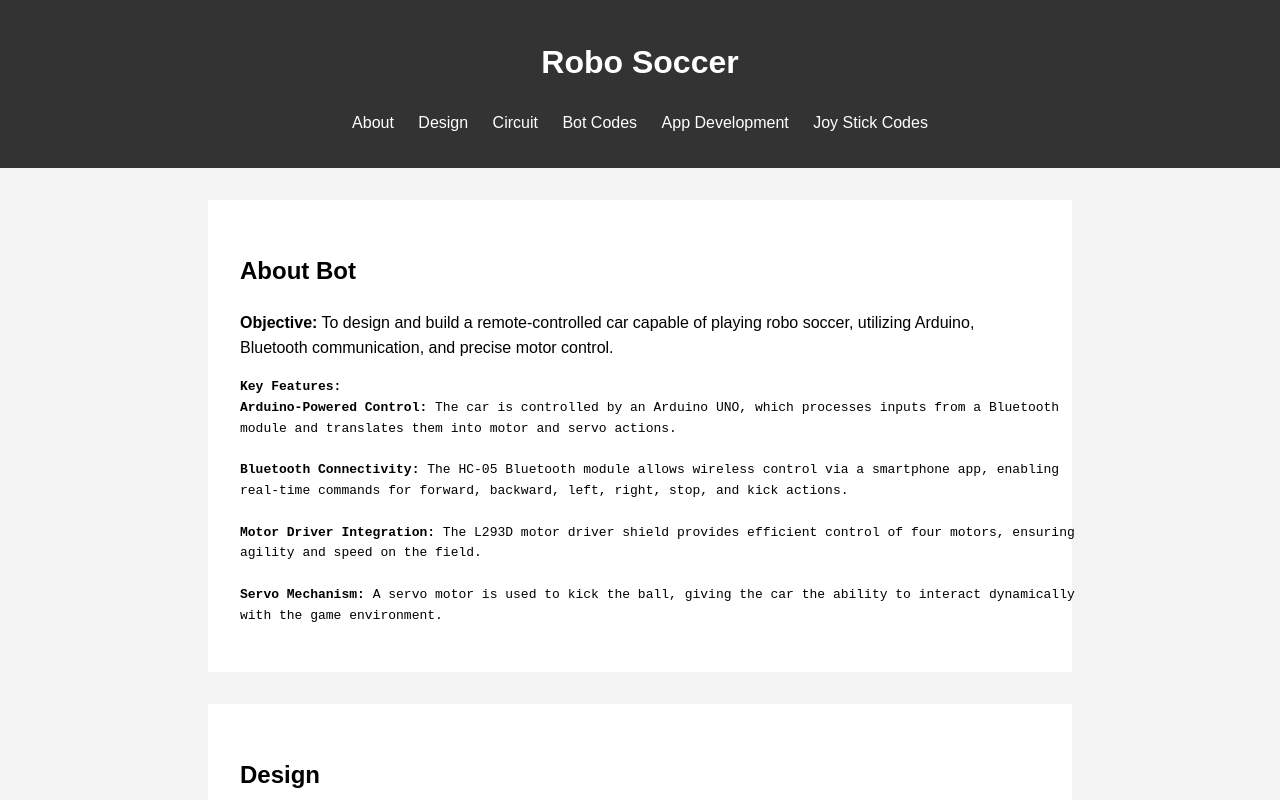
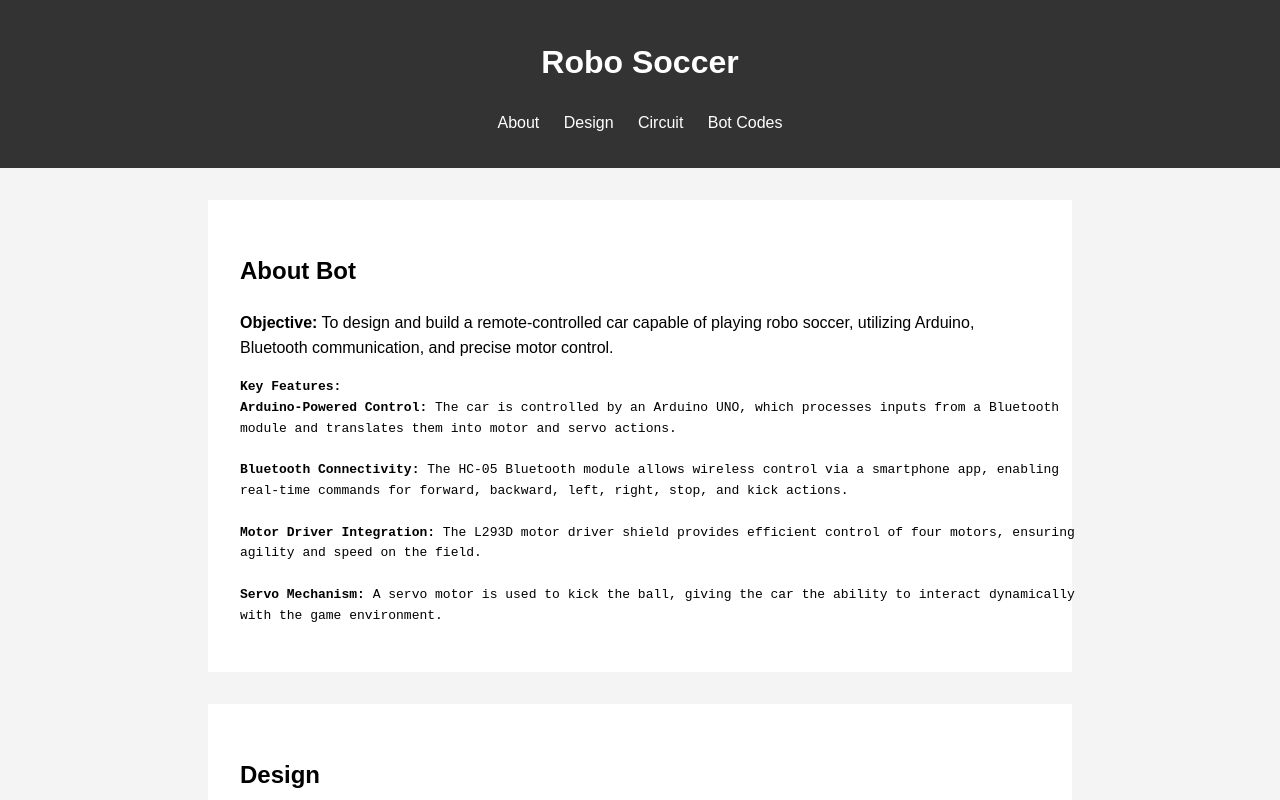
Before and after one commit to thewho789/Bis-Event, a plain HTML site: page index.html in a window 1280 px wide. Shown: the top 800 px of the page. Drawn offline with Linux system fonts and the light colour scheme.

Commit message:
index.html

```diff
--- a/index.html
+++ b/index.html
@@ -16,8 +16,7 @@
                     <li><a href="#Design">Design</a></li>
                     <li><a href="#Circuit">Circuit</a></li>
                     <li><a href="#Codes">Bot Codes</a></li>
-                    <li><a href="App-Development.html">App Development</a></li>
-                    <li><a href="Joystick.html">Joy Stick Codes</a></li>
+
 
                 </ul>
             </nav>
```
